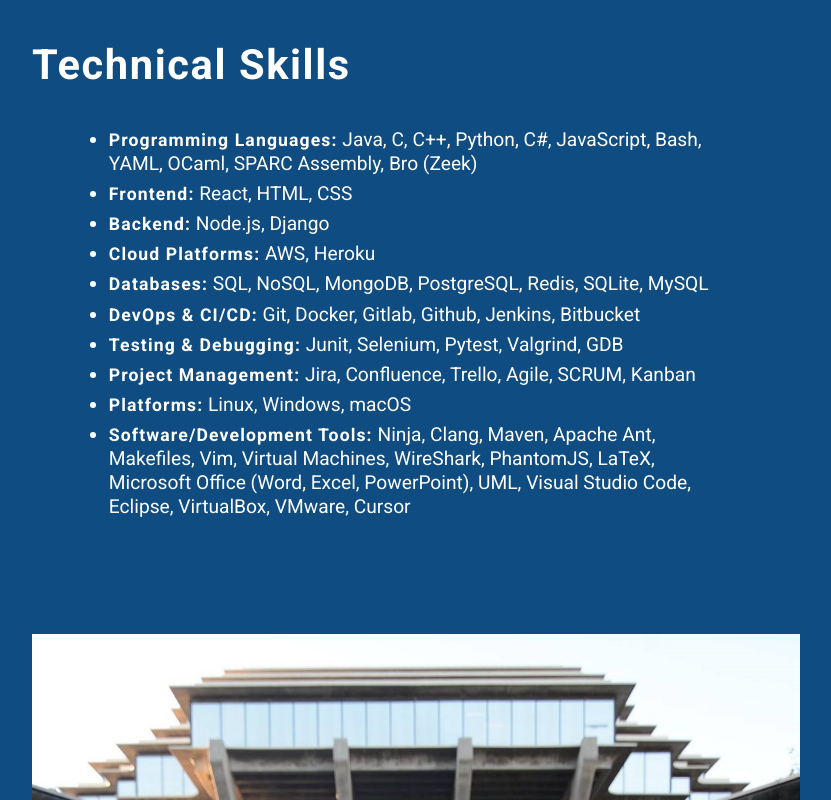
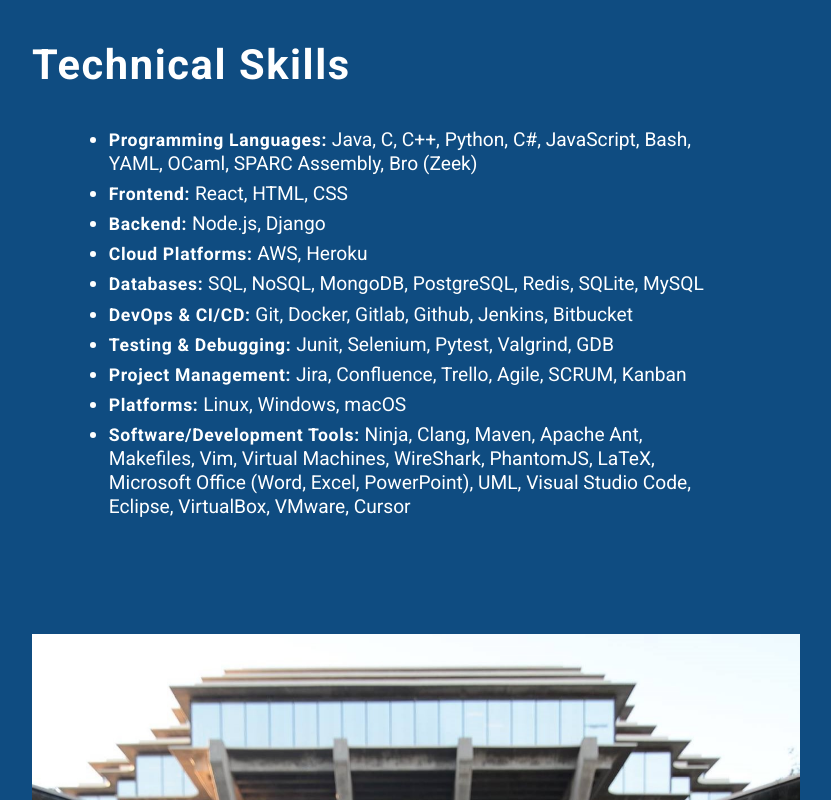
Before and after one commit to aahurtado/my_website, a plain HTML site: page index.html in a window 1280 px wide. Shown: the part 1680-2480 px from the top of the page, without its empty margins (224-1055 px from the left). Drawn offline with Linux system fonts and the light colour scheme; files whose address does not match are found by name.

Commit message:
Decreased h4 letter spacing

```diff
--- a/style.css
+++ b/style.css
@@ -274,7 +274,7 @@
 
 h4 {
     font-size: 1.1rem;
-    letter-spacing: 0.07rem;
+    letter-spacing: 0.04rem;
 }
 
 
```
